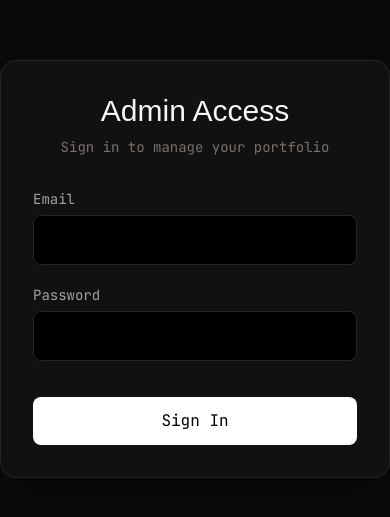
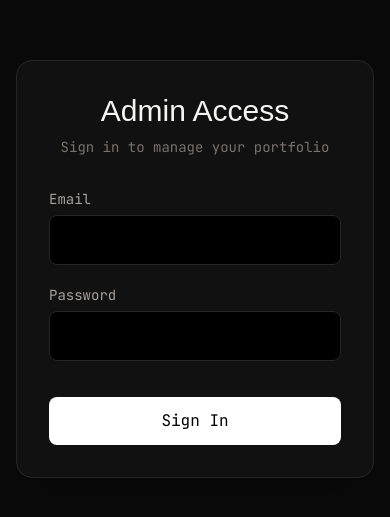
Before and after one commit to fuz3l/portfolio-website01, a Next.js app: page /admin/login in a window 390 px wide. Shown: the part 153-670 px from the top of the page. Built offline with nearby package versions, Linux system fonts and the light colour scheme; no server answers; a web font is replaced by a local one.

Commit message:
Improve mobile login UX: add autocomplete, disable inputs while loading, add spinner, auto-redirect, and mobile padding

```diff
--- a/src/app/admin/login/page.js
+++ b/src/app/admin/login/page.js
@@ -1,10 +1,12 @@
 "use client";
 
 import { useState } from 'react';
+import { useRouter } from 'next/navigation';
 import { useAuth } from '@/lib/useAuth';
 
 export default function AdminLogin() {
     const { login } = useAuth();
+    const router = useRouter();
     const [email, setEmail] = useState('');
     const [password, setPassword] = useState('');
     const [error, setError] = useState(null);
@@ -17,6 +19,8 @@ export default function AdminLogin() {
 
         try {
             await login(email, password);
+            // Auto-redirect on successful login
+            router.push('/admin');
         } catch (err) {
             setError(err.message || 'Failed to login');
             setIsLoading(false);
@@ -24,7 +28,7 @@ export default function AdminLogin() {
     };
 
     return (
-        <div className="min-h-screen flex items-center justify-center bg-[#0a0a0a] text-white">
+        <div className="min-h-screen flex items-center justify-center bg-[#0a0a0a] text-white px-4">
             <div className="w-full max-w-md p-8 rounded-2xl bg-[#111] border border-stone-800 shadow-2xl">
                 <h1 className="text-3xl font-serif mb-2 text-center text-stone-100" style={{ fontFamily: 'var(--font-inria-serif), serif' }}>Admin Access</h1>
                 <p className="text-stone-500 text-center mb-8 text-sm">Sign in to manage your portfolio</p>
@@ -43,7 +47,9 @@ export default function AdminLogin() {
                             type="email"
                             value={email}
                             onChange={(e) => setEmail(e.target.value)}
-                            className="w-full p-3 rounded-lg bg-black border border-stone-800 focus:border-stone-500 focus:ring-1 focus:ring-stone-500 outline-none transition-colors text-white"
+                            autoComplete="email"
+                            disabled={isLoading}
+                            className="w-full p-3 rounded-lg bg-black border border-stone-800 focus:border-stone-500 focus:ring-1 focus:ring-stone-500 outline-none transition-colors text-white disabled:opacity-50 disabled:cursor-not-allowed"
                             required
                         />
                     </div>
@@ -55,7 +61,9 @@ export default function AdminLogin() {
                             type="password"
                             value={password}
                             onChange={(e) => setPassword(e.target.value)}
-                            className="w-full p-3 rounded-lg bg-black border border-stone-800 focus:border-stone-500 focus:ring-1 focus:ring-stone-500 outline-none transition-colors text-white"
+                            autoComplete="current-password"
+                            disabled={isLoading}
+                            className="w-full p-3 rounded-lg bg-black border border-stone-800 focus:border-stone-500 focus:ring-1 focus:ring-stone-500 outline-none transition-colors text-white disabled:opacity-50 disabled:cursor-not-allowed"
                             required
                         />
                     </div>
@@ -63,9 +71,16 @@ export default function AdminLogin() {
                     <button
                         type="submit"
                         disabled={isLoading}
-                        className="mt-4 w-full py-3 px-4 bg-white text-black font-medium rounded-lg hover:bg-stone-200 transition-colors disabled:opacity-50 disabled:cursor-not-allowed"
+                        className="mt-4 w-full py-3 px-4 bg-white text-black font-medium rounded-lg hover:bg-stone-200 transition-colors disabled:opacity-50 disabled:cursor-not-allowed flex items-center justify-center gap-2"
                     >
-                        {isLoading ? 'Signing in...' : 'Sign In'}
+                        {isLoading ? (
+                            <>
+                                <span className="inline-block w-4 h-4 border-2 border-black border-t-transparent rounded-full animate-spin"></span>
+                                Signing in...
+                            </>
+                        ) : (
+                            'Sign In'
+                        )}
                     </button>
                 </form>
             </div>
```
